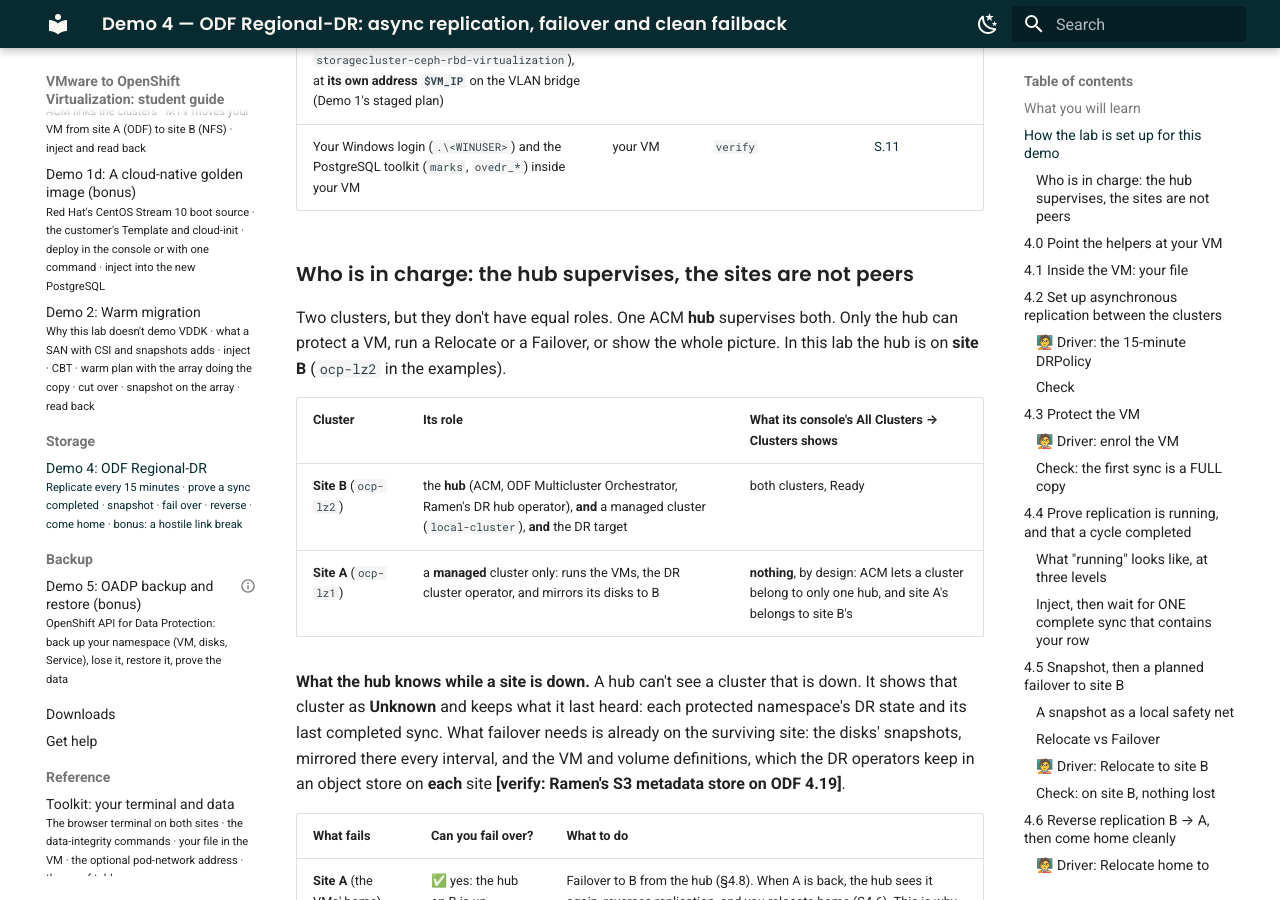
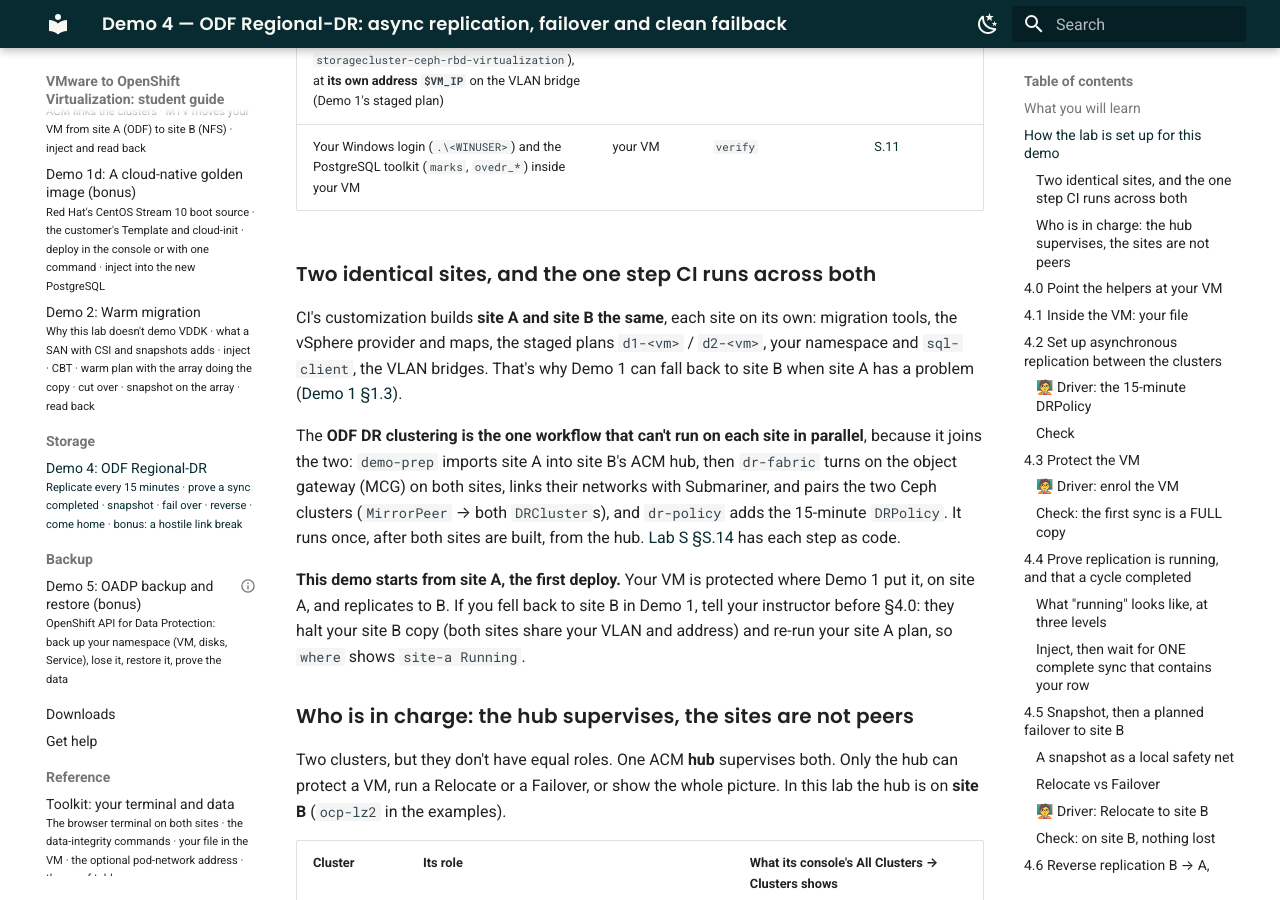
Before and after one commit to paragonmicro-lab/demo-0024-public, an MkDocs documentation site: the page built from docs/demos/04-odf-regional-dr.md, in a window 1280 px wide and 900 px high, scrolled down 1585 px. Built offline with MkDocs 1.6.1 and Material for MkDocs 9.7.7, drawn with Linux system fonts in a browser that asks for light colours; some of the changed text lies outside the part shown.

Commit message:
class @ demo-openshift-ove 66cab65f177e

```diff
--- a/docs/demos/04-odf-regional-dr.md
+++ b/docs/demos/04-odf-regional-dr.md
@@ -38,6 +38,21 @@
 | Your namespace with your browser terminal `sql-client` and your VM's Service (`<VM>-sql`); `ovedr-app` with the instructor's, on **both** sites | both | `oc --context site-b -n "$VMNS" get deploy,svc` | [S.9](setup-how-the-lab-is-built.md) |
 | **Your own VM** (`$VM`, e.g. `win-pg-s03`) running on site A, on ODF storage (`ocs-storagecluster-ceph-rbd-virtualization`), at **its own address `$VM_IP`** on the VLAN bridge (Demo 1's staged plan) | site A | `where` → `site-a Running` | [S.11](setup-how-the-lab-is-built.md) · [S.12](setup-how-the-lab-is-built.md) |
 | Your Windows login (`.\<WINUSER>`) and the PostgreSQL toolkit (`marks`, `ovedr_*`) inside your VM | your VM | `verify` | [S.11](setup-how-the-lab-is-built.md) |
+
+### Two identical sites, and the one step CI runs across both
+
+CI's customization builds **site A and site B the same**, each site on its own: migration tools, the vSphere provider
+and maps, the staged plans `d1-<vm>` / `d2-<vm>`, your namespace and `sql-client`, the VLAN bridges. That's why
+Demo 1 can fall back to site B when site A has a problem ([Demo 1 §1.3](01-vmware-to-ove-cold.md)).
+
+The **ODF DR clustering is the one workflow that can't run on each site in parallel**, because it joins the two:
+`demo-prep` imports site A into site B's ACM hub, then `dr-fabric` turns on the object gateway (MCG) on both sites,
+links their networks with Submariner, and pairs the two Ceph clusters (`MirrorPeer` → both `DRCluster`s), and
+`dr-policy` adds the 15-minute `DRPolicy`. It runs once, after both sites are built, from the hub. [Lab S §S.14](setup-how-the-lab-is-built.md) has each step as code.
+
+**This demo starts from site A, the first deploy.** Your VM is protected where Demo 1 put it, on site A, and
+replicates to B. If you fell back to site B in Demo 1, tell your instructor before §4.0: they halt your site B copy
+(both sites share your VLAN and address) and re-run your site A plan, so `where` shows `site-a Running`.
 
 ### Who is in charge: the hub supervises, the sites are not peers
 
```
Also changed, not shown: other parts of docs/demos/04-odf-regional-dr.md (+2 -2 lines), docs/demos/01-vmware-to-ove-cold.md (+3 -3 lines).
